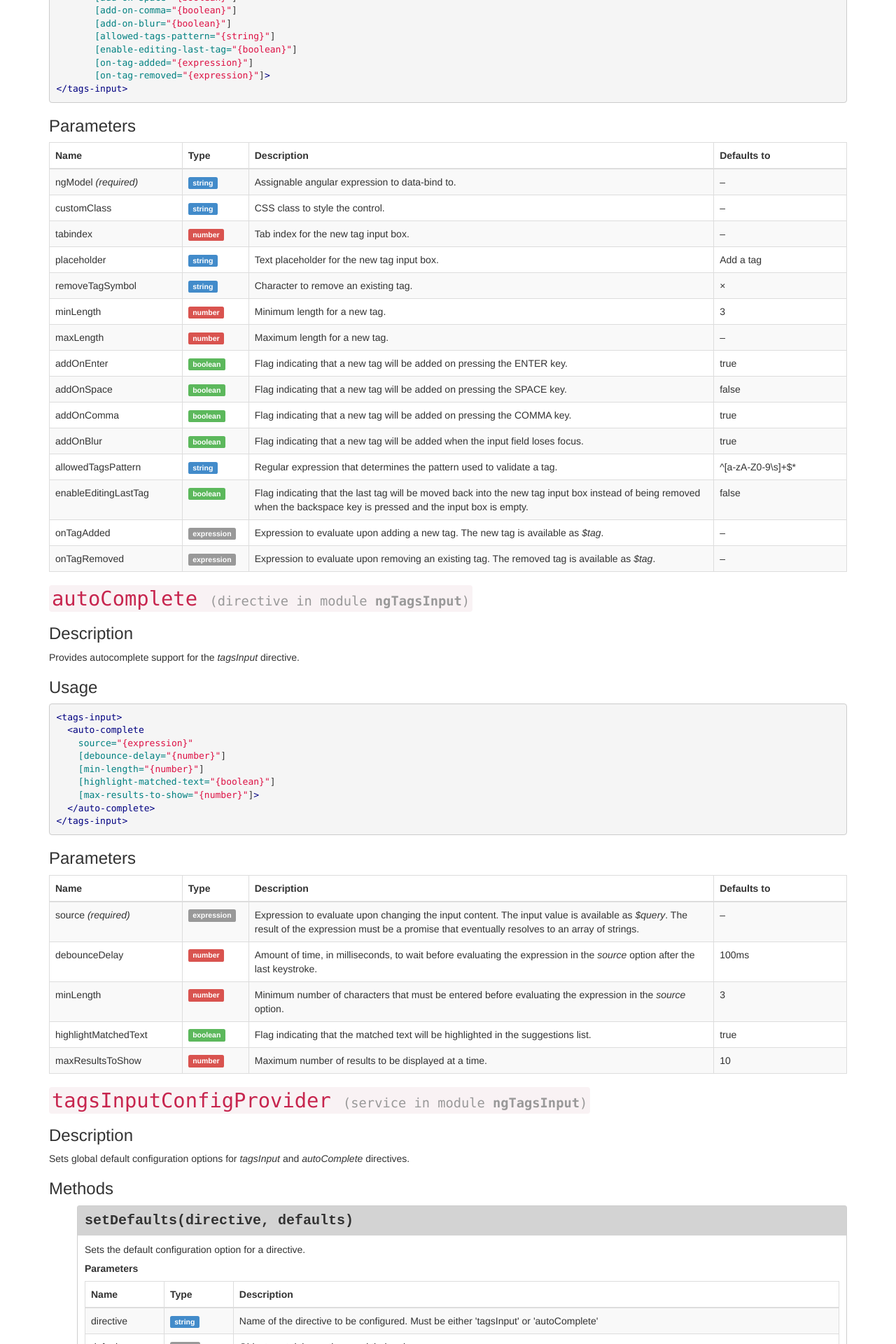
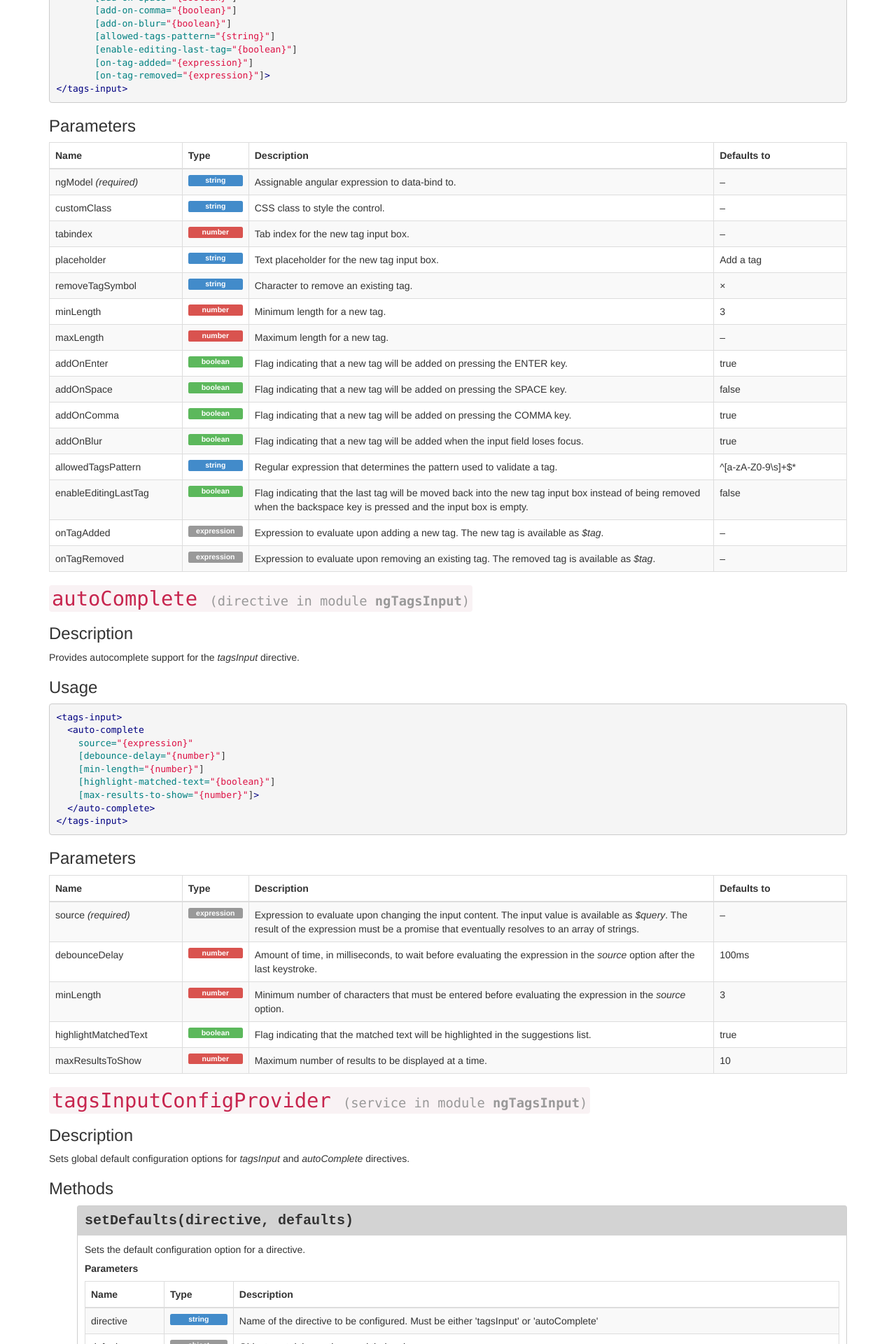
Before and after one commit to mbenford/ngTagsInput, a Jekyll site: the page built from documentation.html, in a window 1280 px wide. Shown: the part 495-2415 px from the top of the page at 70% size. Built offline with Jekyll 4.4.1, drawn with Linux system fonts in a browser that asks for light colours; nearby versions of some CDN libraries; Markdown is read by kramdown in place of the engine named in the settings.

Commit message:
Added type class to CSS file

```diff
--- a/css/styles.css
+++ b/css/styles.css
@@ -141,6 +141,10 @@ h3 {
     background-color: #e9e9e9;
 }
 
+.type {
+    display: block;
+}
+
 .type-string {
     background-color: #428bca;
 }
--- a/documentation.html
+++ b/documentation.html
@@ -50,79 +50,79 @@ priority: 0.50
             <tbody>
               <tr>
                 <td>ngModel <em>(required)</em></td>
-                <td><span class="label type-string">string</span></td>
+                <td><span class="label type type-string">string</span></td>
                 <td>Assignable angular expression to data-bind to.</td>
                 <td>&ndash;</td>
               </tr>
               <tr>
                 <td>customClass</td>
-                <td><span class="label type-string">string</span></td>
+                <td><span class="label type type-string">string</span></td>
                 <td>CSS class to style the control.</td>
                 <td>&ndash;</td>
               </tr>
               <tr>
                 <td>tabindex</td>
-                <td><span class="label type-number">number</span></td>
+                <td><span class="label type type-number">number</span></td>
                 <td>Tab index for the new tag input box.</td>
                 <td>&ndash;</td>
               </tr>
               <tr>
                 <td>placeholder</td>
-                <td><span class="label type-string">string</span></td>
+                <td><span class="label type type-string">string</span></td>
                 <td>Text placeholder for the new tag input box.</td>
                 <td>Add a tag</td>
               </tr>
               <tr>
                 <td>removeTagSymbol</td>
-                <td><span class="label type-string">string</span></td>
+                <td><span class="label type type-string">string</span></td>
                 <td>Character to remove an existing tag.</td>
                 <td>&times;</td>
               </tr>
               <tr>
                 <td>minLength</td>
-                <td><span class="label type-number">number</span></td>
+                <td><span class="label type type-number">number</span></td>
                 <td>Minimum length for a new tag.</td>
                 <td>3</td>
               </tr>
               <tr>
                 <td>maxLength</td>
-                <td><span class="label type-number">number</span></td>
+                <td><span class="label type type-number">number</span></td>
                 <td>Maximum length for a new tag.</td>
                 <td>&ndash;</td>
               </tr>
               <tr>
                 <td>addOnEnter</td>
-                <td><span class="label type-boolean">boolean</span></td>
+                <td><span class="label type type-boolean">boolean</span></td>
                 <td>Flag indicating that a new tag will be added on pressing the ENTER key.</td>
                 <td>true</td>
               </tr>
               <tr>
                 <td>addOnSpace</td>
-                <td><span class="label type-boolean">boolean</span></td>
+                <td><span class="label type type-boolean">boolean</span></td>
                 <td>Flag indicating that a new tag will be added on pressing the SPACE key.</td>
                 <td>false</td>
               </tr>
               <tr>
                 <td>addOnComma</td>
-                <td><span class="label type-boolean">boolean</span></td>
+                <td><span class="label type type-boolean">boolean</span></td>
                 <td>Flag indicating that a new tag will be added on pressing the COMMA key.</td>
                 <td>true</td>
               </tr>
               <tr>
                 <td>addOnBlur</td>
-                <td><span class="label type-boolean">boolean</span></td>
+                <td><span class="label type type-boolean">boolean</span></td>
                 <td>Flag indicating that a new tag will be added when the input field loses focus.</td>
                 <td>true</td>
               </tr>
               <tr>
                 <td>allowedTagsPattern</td>
-                <td><span class="label type-string">string</span></td>
+                <td><span class="label type type-string">string</span></td>
                 <td>Regular expression that determines the pattern used to validate a tag.</td>
                 <td>^[a-zA-Z0-9\s]+$*</td>
               </tr>
               <tr>
                 <td>enableEditingLastTag</td>
-                <td><span class="label type-boolean">boolean</span></td>
+                <td><span class="label type type-boolean">boolean</span></td>
                 <td>
                   Flag indicating that the last tag will be moved back into the new tag input box instead of being removed
                   when the backspace key is pressed and the input box is empty.
@@ -131,13 +131,13 @@ priority: 0.50
               </tr>
               <tr>
                 <td>onTagAdded</td>
-                <td><span class="label type-expression">expression</span></td>
+                <td><span class="label type type-expression">expression</span></td>
                 <td>Expression to evaluate upon adding a new tag. The new tag is available as <em>$tag</em>.</td>
                 <td>&ndash;</td>
               </tr>
               <tr>
                 <td>onTagRemoved</td>
-                <td><span class="label type-expression">expression</span></td>
+                <td><span class="label type type-expression">expression</span></td>
                 <td>Expression to evaluate upon removing an existing tag. The removed tag is available as <em>$tag</em>.</td>
                 <td>&ndash;</td>
               </tr>
@@ -180,7 +180,7 @@ priority: 0.50
         <tbody>
           <tr>
             <td>source <em>(required)</em></td>
-            <td><span class="label type-expression">expression</span></td>
+            <td><span class="label type type-expression">expression</span></td>
             <td>
               Expression to evaluate upon changing the input content. The input value is available as <em>$query</em>.
               The result of the expression must be a promise that eventually resolves to an array of strings.
@@ -189,25 +189,25 @@ priority: 0.50
           </tr>
           <tr>
             <td>debounceDelay</td>
-            <td><span class="label type-number">number</span></td>
+            <td><span class="label type type-number">number</span></td>
             <td>Amount of time, in milliseconds, to wait before evaluating the expression in the <em>source</em> option after the last keystroke.</td>
             <td>100ms</td>
           </tr>
           <tr>
             <td>minLength</td>
-            <td><span class="label type-number">number</span></td>
+            <td><span class="label type type-number">number</span></td>
             <td>Minimum number of characters that must be entered before evaluating the expression in the <em>source</em> option.</td>
             <td>3</td>
           </tr>
           <tr>
             <td>highlightMatchedText</td>
-            <td><span class="label type-boolean">boolean</span></td>
+            <td><span class="label type type-boolean">boolean</span></td>
             <td>Flag indicating that the matched text will be highlighted in the suggestions list.</td>
             <td>true</td>
           </tr>
           <tr>
             <td>maxResultsToShow</td>
-            <td><span class="label type-number">number</span></td>
+            <td><span class="label type type-number">number</span></td>
             <td>Maximum number of results to be displayed at a time.</td>
             <td>10</td>
           </tr>
@@ -241,12 +241,12 @@ priority: 0.50
                 <tbody>
                   <tr>
                     <td>directive</td>
-                    <td><span class="label type-string">string</span></td>
+                    <td><span class="label type type-string">string</span></td>
                     <td>Name of the directive to be configured. Must be either 'tagsInput' or 'autoComplete'</td>
                   </tr>
                   <tr>
                     <td>defaults</td>
-                    <td><span class="label type-expression">object</span></td>
+                    <td><span class="label type type-expression">object</span></td>
                     <td>Object containing options and their values.</td>
                   </tr>
                 </tbody>
```
